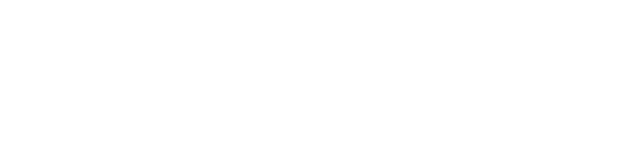
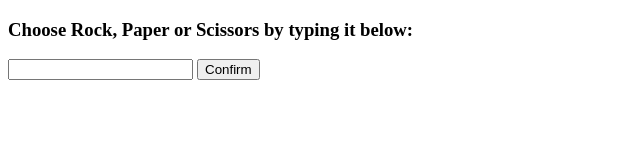
Before and after one commit to Smilesaurus/rock_paper_scissors, a plain HTML site: page index.html in a window 1280 px wide. Shown: the whole page, without its empty margins (0-640 px from the left). Drawn offline with Linux system fonts and the light colour scheme.

Commit message:
Start player input Code html user input text and button.

```diff
--- a/index.html
+++ b/index.html
@@ -6,6 +6,9 @@
     <title>Rock, Paper, Scissors</title>
 </head>
 <body>
+    <h3>Choose Rock, Paper or Scissors by typing it below:</h3>
+    <input type="text" id="userText" value="">
+    <button onclick="getUserChoice()">Confirm</button>
 
     <script>
         console.log("Rock, Paper, Scissors!");
@@ -27,6 +30,8 @@
             computerChoice = console.log("Computer chose Scissors");
         }
 
+
+
     </script>
 
 </body>
```
